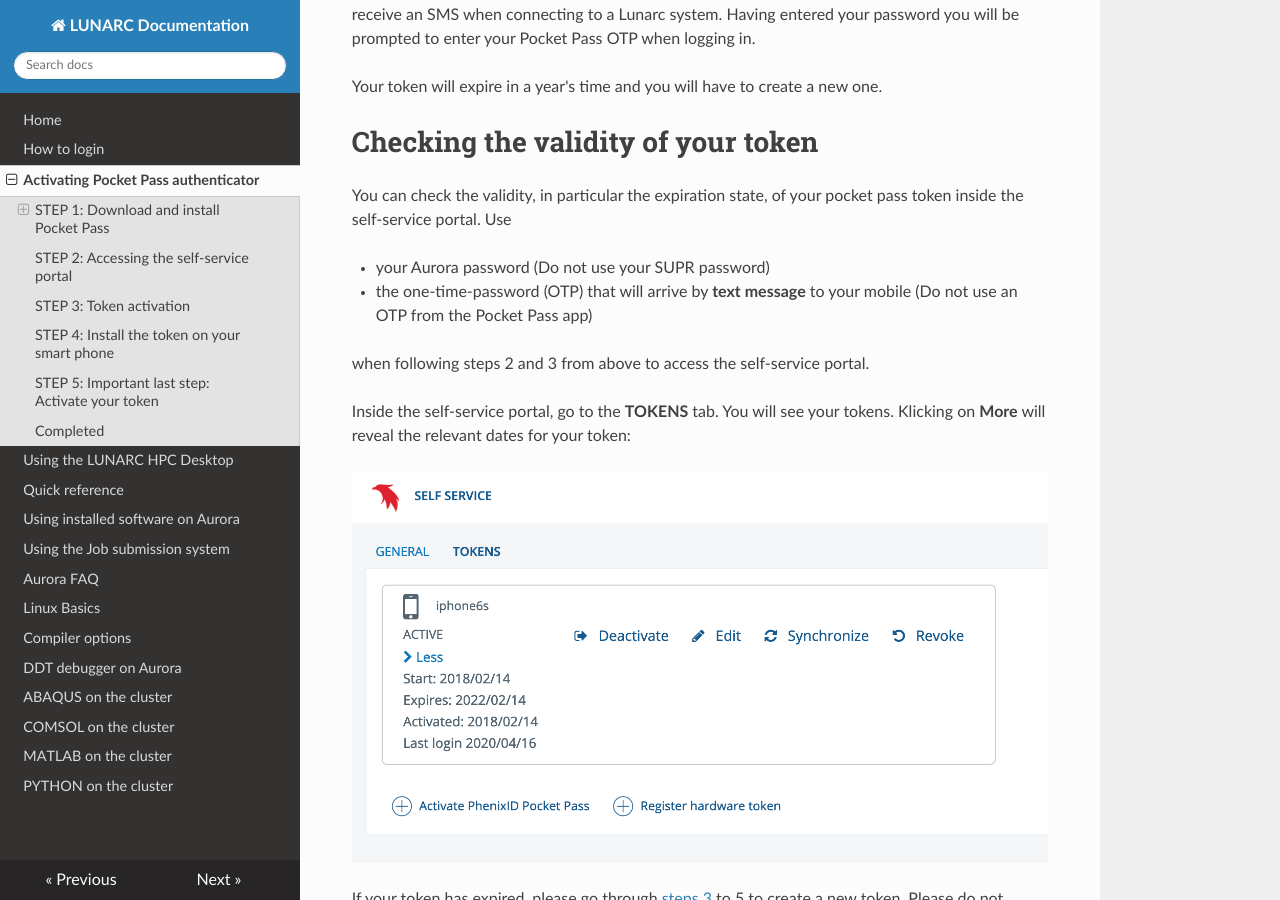
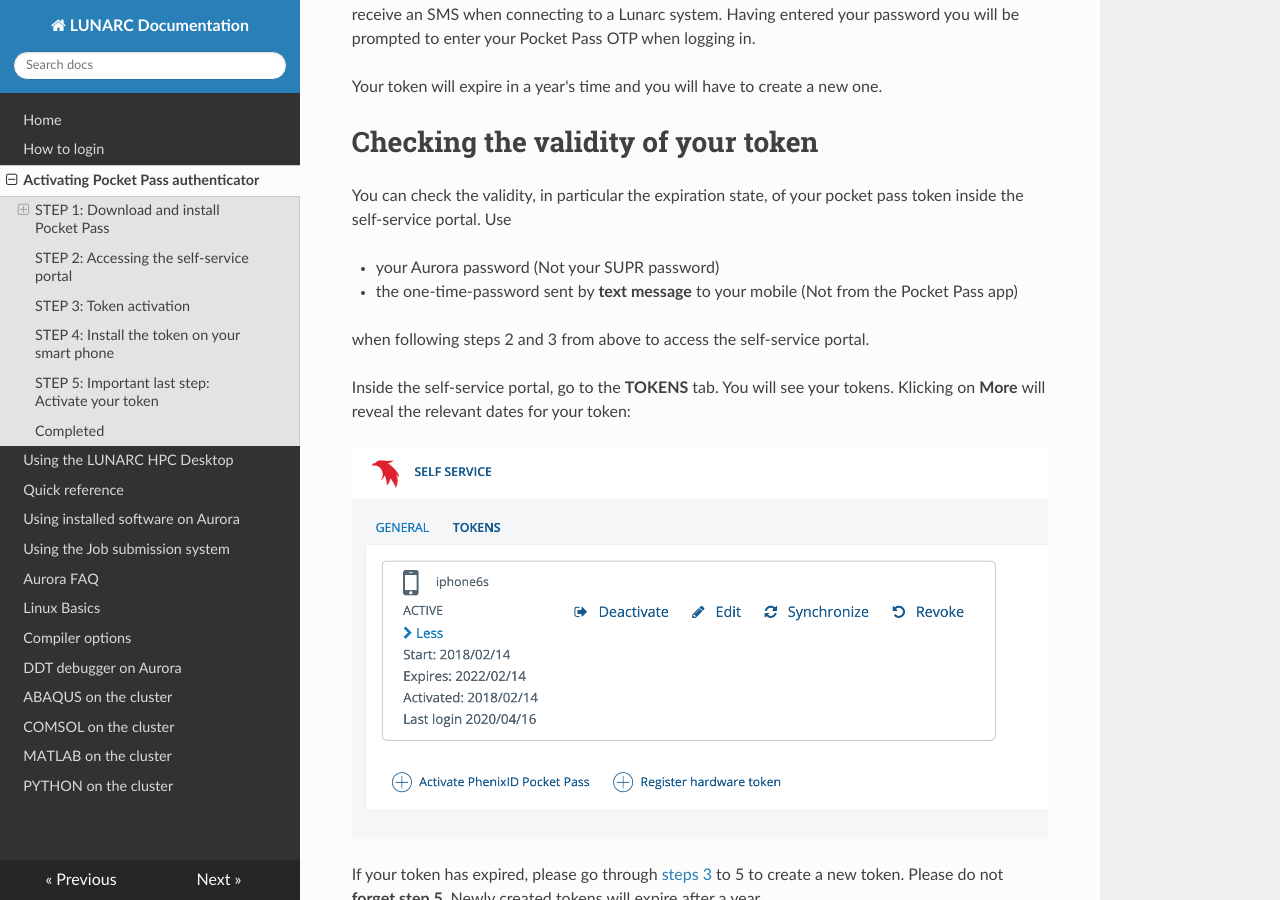
Before and after one commit to lunarc/lunarc_docs, an MkDocs documentation site: the page built from docs/authenticator_howto.md, in a window 1280 px wide and 900 px high, scrolled down 6253 px. Built offline with MkDocs 1.6.1, drawn with Linux system fonts in a browser that asks for light colours; nearby versions of some CDN libraries; old or Windows-style settings are respelled for this version of MkDocs.

Commit message:
More compact phrasing

```diff
--- a/docs/authenticator_howto.md
+++ b/docs/authenticator_howto.md
@@ -77,8 +77,8 @@ Your token will expire in a year's time and you will have to create a new one.
 #Checking the validity of your token
 You can check the validity, in particular the expiration state, of your pocket pass token inside the self-service portal.  Use
 
-* your Aurora password (Do not use your SUPR password)
-* the one-time-password (OTP) that will arrive by **text message** to your mobile (Do not use an OTP from the Pocket Pass app)
+* your Aurora password (Not your SUPR password)
+* the one-time-password sent by **text message** to your mobile (Not from the Pocket Pass app)
 
 when following steps 2 and 3 from above to access the self-service portal.
 
```
